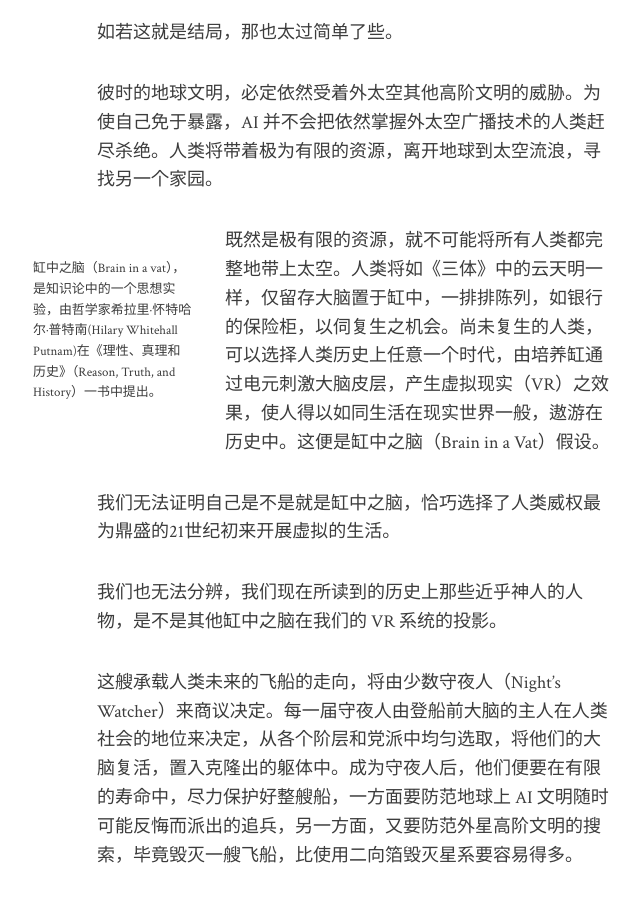
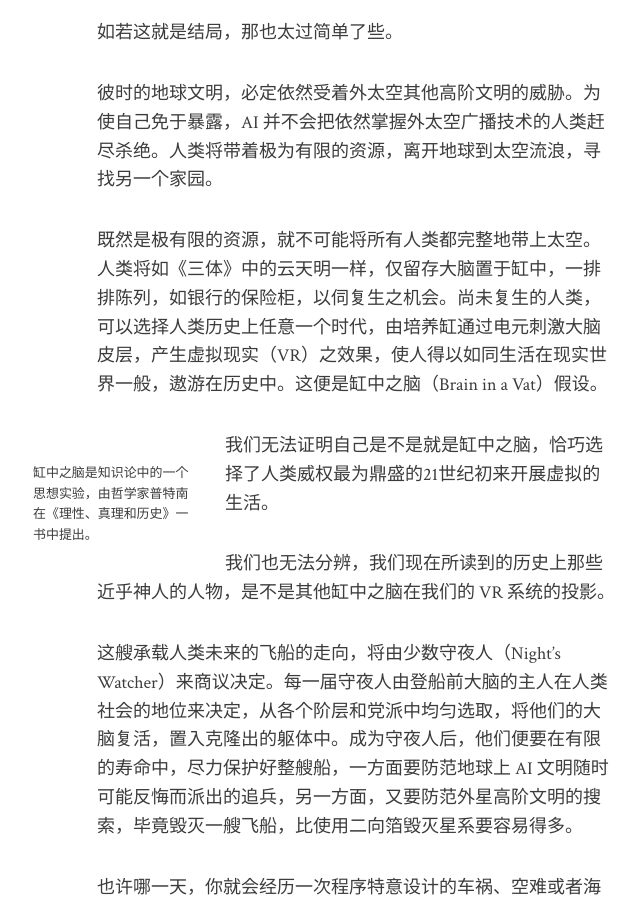
Before and after one commit to ZihaoLu/Shi-Heng, a Jekyll site: the page built from _posts/2017-03-13-vagrancy.md, in a window 1280 px wide and 900 px high, scrolled down 519 px. Shown: the whole window, without its empty margins (283-923 px from the left). Built offline with Jekyll 4.4.1, drawn with Linux system fonts in a browser that asks for light colours; some of the changed text lies outside the part shown.

```diff
--- a/_posts/2017-03-13-vagrancy.md
+++ b/_posts/2017-03-13-vagrancy.md
@@ -11,10 +11,10 @@ AlphaGo 与李世乭之对弈，令人工智能（AI）的话题再度热络起
 
 彼时的地球文明，必定依然受着外太空其他高阶文明的威胁。为使自己免于暴露，AI 并不会把依然掌握外太空广播技术的人类赶尽杀绝。人类将带着极为有限的资源，离开地球到太空流浪，寻找另一个家园。
 
-缸中之脑（Brain in a vat），是知识论中的一个思想实验，由哲学家希拉里·怀特哈尔·普特南(Hilary Whitehall Putnam)在《理性、真理和历史》（Reason, Truth, and History）一书中提出。
+既然是极有限的资源，就不可能将所有人类都完整地带上太空。人类将如《三体》中的云天明一样，仅留存大脑置于缸中，一排排陈列，如银行的保险柜，以伺复生之机会。尚未复生的人类，可以选择人类历史上任意一个时代，由培养缸通过电元刺激大脑皮层，产生虚拟现实（VR）之效果，使人得以如同生活在现实世界一般，遨游在历史中。这便是缸中之脑（Brain in a Vat）假设。
+
+缸中之脑是知识论中的一个思想实验，由哲学家普特南在《理性、真理和历史》一书中提出。
 {:.sidenote}
-
-既然是极有限的资源，就不可能将所有人类都完整地带上太空。人类将如《三体》中的云天明一样，仅留存大脑置于缸中，一排排陈列，如银行的保险柜，以伺复生之机会。尚未复生的人类，可以选择人类历史上任意一个时代，由培养缸通过电元刺激大脑皮层，产生虚拟现实（VR）之效果，使人得以如同生活在现实世界一般，遨游在历史中。这便是缸中之脑（Brain in a Vat）假设。
 
 我们无法证明自己是不是就是缸中之脑，恰巧选择了人类威权最为鼎盛的21世纪初来开展虚拟的生活。
 
```
Also changed, not shown: other parts of _posts/2017-03-13-vagrancy.md (+1 -1 lines).
